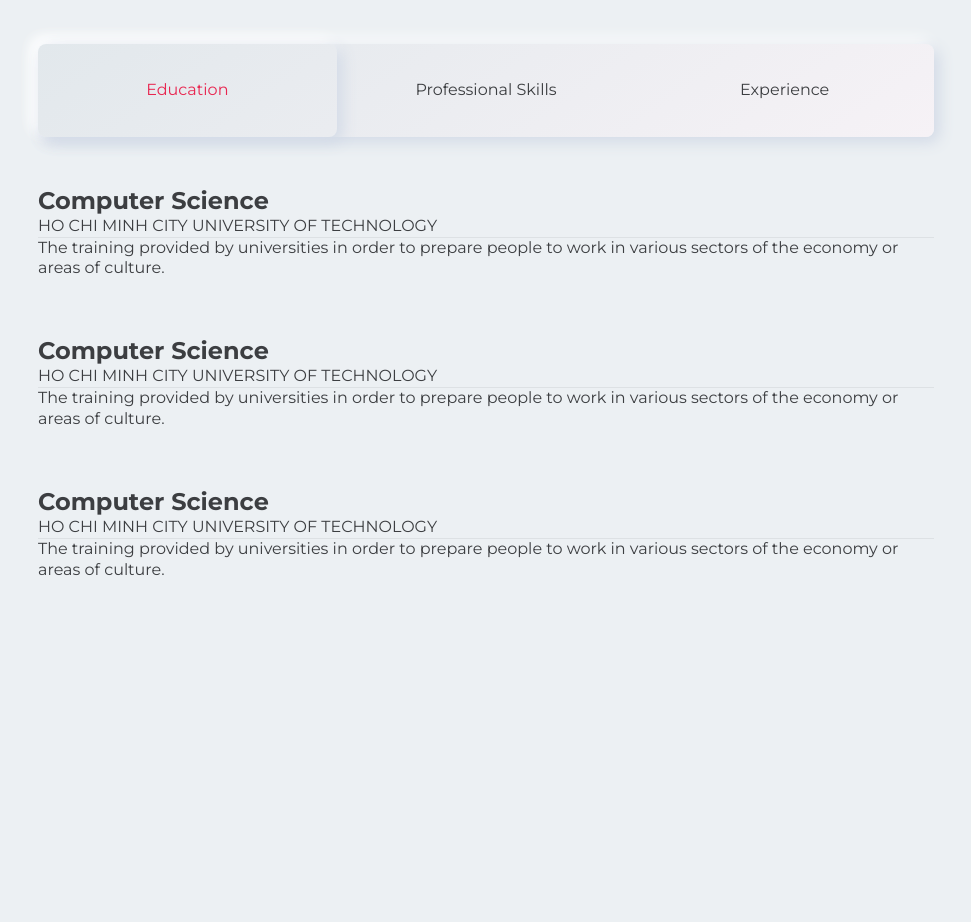
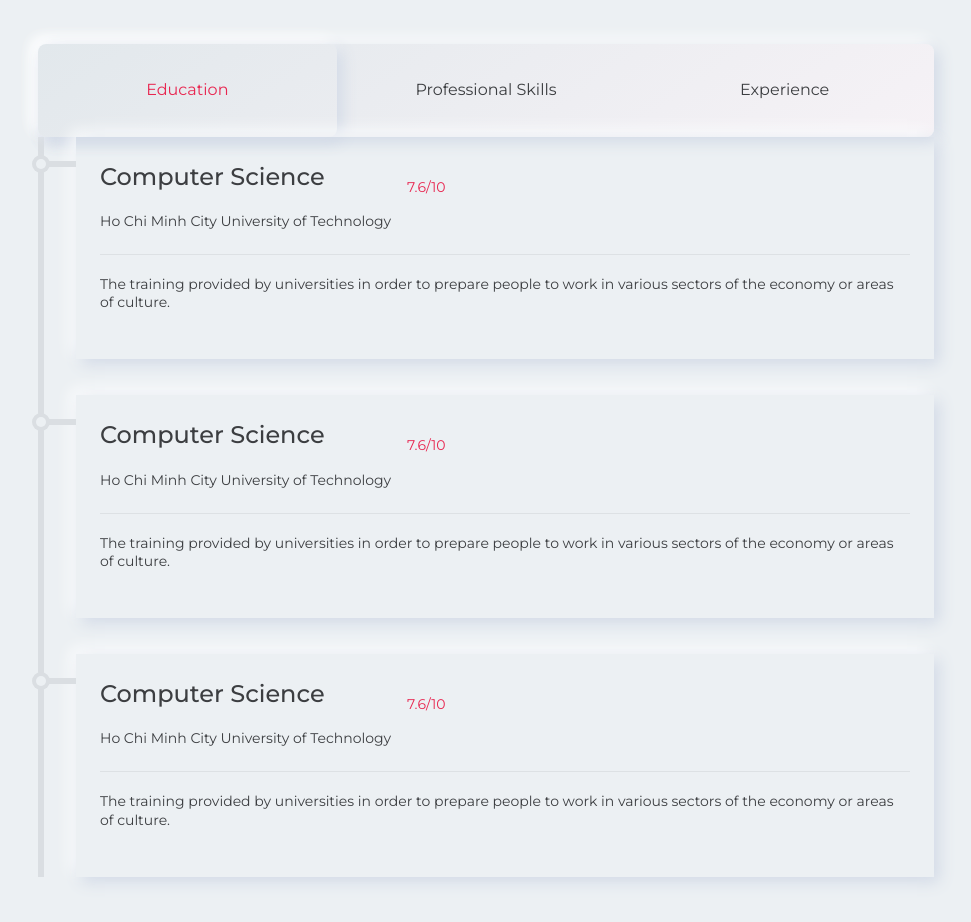
Before and after one commit to phvdat/portfolio, a React (Create React App) app: page / in a window 1280 px wide. Shown: the part 1000-1922 px from the top of the page, without its empty margins (154-1125 px from the left). Before the commit the page ends 1676 px from the top, so only its background shows below. Built offline with nearby package versions, Linux system fonts and the light colour scheme.

Commit message:
WIP: resume

```diff
--- a/src/constants/resume.ts
+++ b/src/constants/resume.ts
@@ -2,23 +2,27 @@ export interface EducationType {
   title: string;
   subTitle: string;
   content: string;
+  score: string;
 }
 export const EDUCATION_LIST: EducationType[] = [
   {
     title: 'Computer Science',
-    subTitle: 'HO CHI MINH CITY UNIVERSITY OF TECHNOLOGY',
+    score: '7.6/10',
+    subTitle: 'Ho Chi Minh City University of Technology',
     content:
       'The training provided by universities in order to prepare people to work in various sectors of the economy or areas of culture.'
   },
   {
     title: 'Computer Science',
-    subTitle: 'HO CHI MINH CITY UNIVERSITY OF TECHNOLOGY',
+    score: '7.6/10',
+    subTitle: 'Ho Chi Minh City University of Technology',
     content:
       'The training provided by universities in order to prepare people to work in various sectors of the economy or areas of culture.'
   },
   {
     title: 'Computer Science',
-    subTitle: 'HO CHI MINH CITY UNIVERSITY OF TECHNOLOGY',
+    score: '7.6/10',
+    subTitle: 'Ho Chi Minh City University of Technology',
     content:
       'The training provided by universities in order to prepare people to work in various sectors of the economy or areas of culture.'
   }
--- a/src/page/resume/index.tsx
+++ b/src/page/resume/index.tsx
@@ -30,13 +30,20 @@ const tab = [
 ];
 
 const Card = (props: EducationType) => {
-  const { title, subTitle, content } = props;
+  const { title, subTitle, content, score } = props;
   return (
     <div css={listCardStyle.card}>
-      <h2>{title}</h2>
-      <span>{subTitle}</span>
+      <div css={listCardStyle.header}>
+        <div>
+          <h2 css={listCardStyle.titleCard}>{title}</h2>
+          <span css={listCardStyle.subTitle}>{subTitle}</span>
+        </div>
+        <div css={listCardStyle.score}>
+          <span>{score}</span>
+        </div>
+      </div>
       <div css={horizontalLine}></div>
-      <p>{content}</p>
+      <p css={listCardStyle.content}>{content}</p>
     </div>
   );
 };
@@ -45,7 +52,7 @@ const ListCard = ({ data }: ListCardProps) => {
   return (
     <ul css={listCardStyle.self}>
       {data.map((item, index) => (
-        <li key={index}>
+        <li key={index} css={listCardStyle.item}>
           <Card {...item} />
         </li>
       ))}
--- a/src/page/resume/indexStyle.tsx
+++ b/src/page/resume/indexStyle.tsx
@@ -1,4 +1,5 @@
 import { Theme, css } from '@emotion/react';
+import { media } from 'style/responsive-helper';
 
 export const resumeStyle = {
   self: ({ spacing }: Theme) =>
@@ -25,6 +26,10 @@ export const resumeStyle = {
         paddingBottom: spacing?.[9],
         textAlign: 'center',
         cursor: 'pointer',
+        [media('md')]: css({
+          paddingTop: spacing?.[7],
+          paddingBottom: spacing?.[7]
+        }),
         '&[data-active-tab="true"]': {
           borderRadius: borderRadius?.md,
           boxShadow: 'var(--box-shadow-lg)',
@@ -34,7 +39,10 @@ export const resumeStyle = {
           borderRadius: borderRadius?.md,
           boxShadow: 'var(--box-shadow-lg)'
         }
-      }
+      },
+      [media('md')]: css({
+        flexDirection: 'column'
+      })
     }),
   container: css({})
 };
@@ -42,13 +50,78 @@ export const resumeStyle = {
 export const listCardStyle = {
   self: ({ spacing }: Theme) =>
     css({
-      paddingTop: spacing?.[7],
-      paddingBottom: spacing?.[8]
+      gap: spacing?.[7],
+      borderLeft: '6px solid',
+      borderColor: 'var(--background-tertiary)',
+      paddingLeft: spacing?.[8]
     }),
 
-  card: ({ spacing }: Theme) =>
+  item: ({ spacing }: Theme) =>
     css({
-      paddingTop: spacing?.[7],
-      paddingBottom: spacing?.[8]
+      marginBottom: spacing?.[9]
+    }),
+
+  card: ({ spacing, borderRadius, colors }: Theme) =>
+    css({
+      padding: spacing?.[7],
+      boxShadow: 'var(--box-shadow-lg)',
+      position: 'relative',
+      '::before': {
+        content: '""',
+        height: '6px',
+        width: spacing?.[8],
+        position: 'absolute',
+        backgroundColor: 'var(--background-tertiary)',
+        top: spacing?.[7],
+        left: `-${spacing?.[8]}`
+      },
+      '::after': {
+        content: '""',
+        height: '10px',
+        width: '10px',
+        borderRadius: borderRadius?.full,
+        position: 'absolute',
+        boxShadow: '0 0 0 4px var(--background-tertiary)',
+        backgroundColor: 'var(--background-primary)',
+        top: '22px',
+        left: `-40px`,
+        ':hover': {
+          backgroundColor: colors?.red?.[100]
+        }
+      }
+    }),
+
+  header: css({
+    display: 'flex'
+  }),
+
+  score: ({ spacing, colors, fontSize }: Theme) =>
+    css({
+      padding: spacing?.[5],
+      '> span': {
+        color: colors?.red?.[100],
+        fontSize: fontSize?.xs
+      }
+    }),
+
+  titleCard: ({ fontSize, fontWeight }: Theme) =>
+    css({
+      fontSize: fontSize?.lg,
+      fontWeight: fontWeight?.secondary
+    }),
+
+  subTitle: ({ fontSize, fontWeight, spacing }: Theme) =>
+    css({
+      marginTop: spacing?.[6],
+      marginBottom: spacing?.[7],
+      fontSize: fontSize?.xs,
+      fontWeight: fontWeight?.default
+    }),
+  content: ({ fontSize, fontWeight, spacing }: Theme) =>
+    css({
+      marginTop: spacing?.[6],
+      marginBottom: spacing?.[7],
+      fontSize: fontSize?.xs,
+      fontWeight: fontWeight?.default
     })
 };
--- a/src/style/theme-variables.ts
+++ b/src/style/theme-variables.ts
@@ -13,13 +13,14 @@ export const themeLight = css`
   body[data-theme='light'] {
     --background-primary: #ecf0f3;
     --background-secondary: #eff2f4;
+    --background-tertiary: #dadee2;
     --background-gradient: linear-gradient(
       145deg,
       rgb(226, 232, 236),
       rgb(255, 255, 255)
     );
     --background-header: rgba(236, 240, 243, 0.9);
-    --background-linear: linear-gradient(145deg, #e2e8ec, #F6F2F6);
+    --background-linear: linear-gradient(145deg, #e2e8ec, #f6f2f6);
 
     --text-primary: #3c3e41;
     --text-secondary: #000000;
@@ -38,6 +39,7 @@ export const themeDark = css`
   body[data-theme='dark'] {
     --background-primary: #212428;
     --background-secondary: #191b1e;
+    --background-tertiary: #17191c;
     --background-gradient: linear-gradient(
       145deg,
       rgb(25, 28, 31),
```
